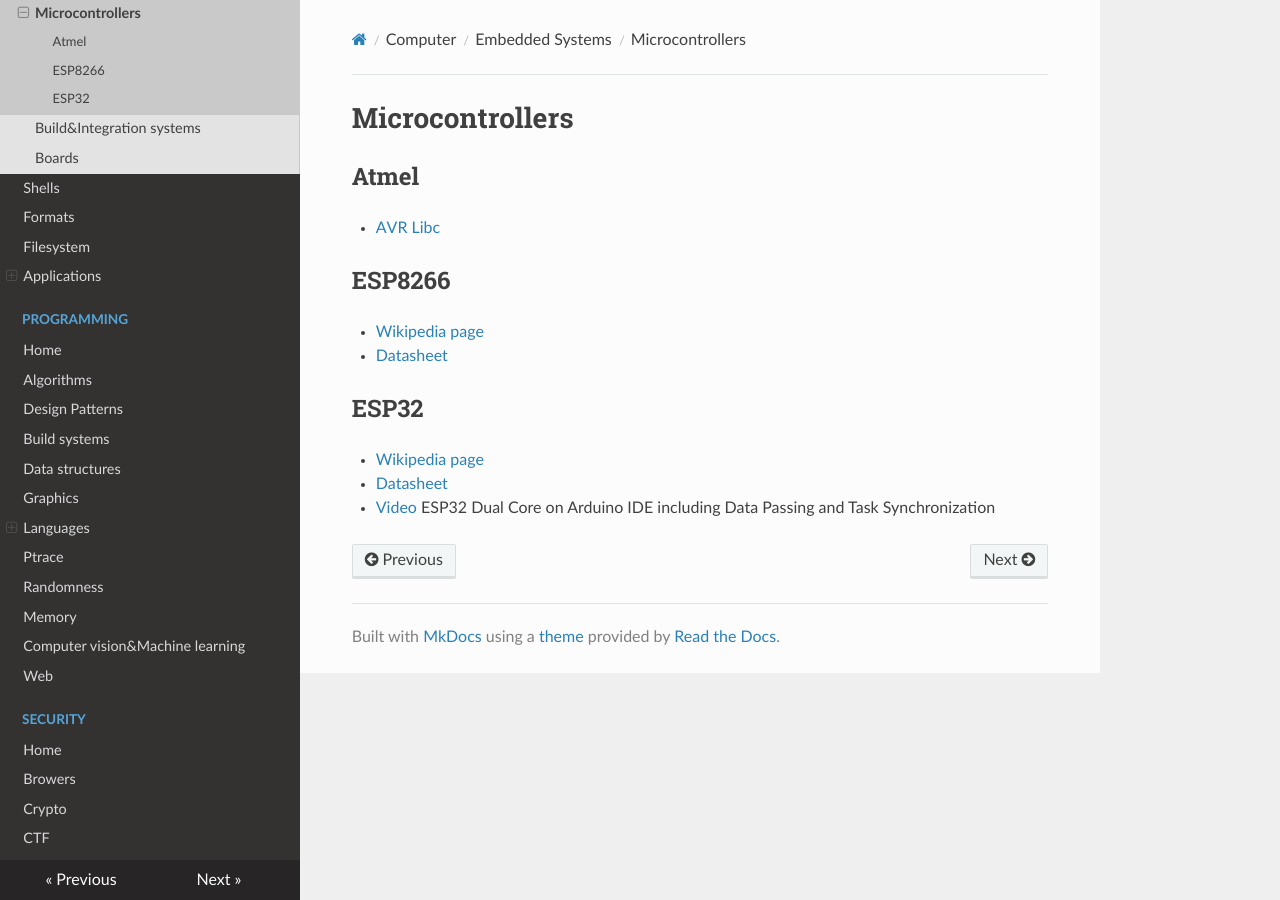
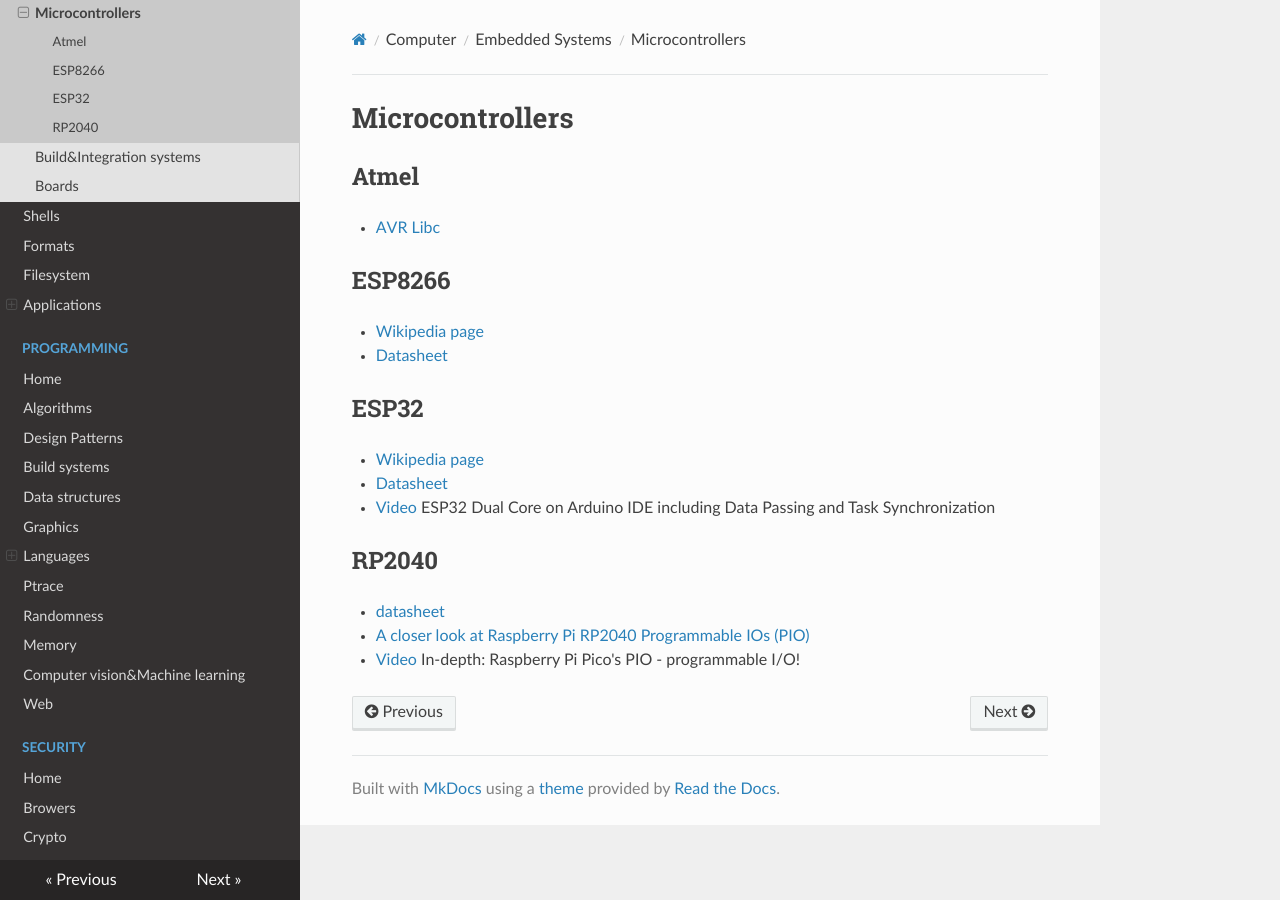
Before and after one commit to gipi/low-level, an MkDocs documentation site: the page built from docs/embedded/micro.md, in a window 1280 px wide. Built offline with MkDocs 1.6.1, drawn with Linux system fonts in a browser that asks for light colours; nearby versions of some CDN libraries; old or Windows-style settings are respelled for this version of MkDocs.

Commit message:
Add links.

```diff
--- a/docs/embedded/micro.md
+++ b/docs/embedded/micro.md
@@ -14,3 +14,9 @@
  - [Wikipedia page](https://en.wikipedia.org/wiki/ESP32)
  - [Datasheet](https://www.espressif.com/sites/default/files/documentation/esp32_datasheet_en.pdf)
  - [Video](https://www.youtube.com/watch?v=k_D_Qu0cgu8) ESP32 Dual Core on Arduino IDE including Data Passing and Task Synchronization
+
+## RP2040
+
+ - [datasheet](https://datasheets.raspberrypi.org/rp2040/rp2040_datasheet.pdf)
+ - [A closer look at Raspberry Pi RP2040 Programmable IOs (PIO)](https://www.cnx-software.com/2021/01/27/a-closer-look-at-raspberry-pi-rp2040-programmable-ios-pio/)
+ - [Video](https://www.youtube.com/watch?v=yYnQYF_Xa8g) In-depth: Raspberry Pi Pico's PIO - programmable I/O!
```
Also changed, not shown: docs/programming/web.md (+1 -0 lines), docs/reversing/ghidra.md (+2 -0 lines), docs/security/index.md (+1 -0 lines).
